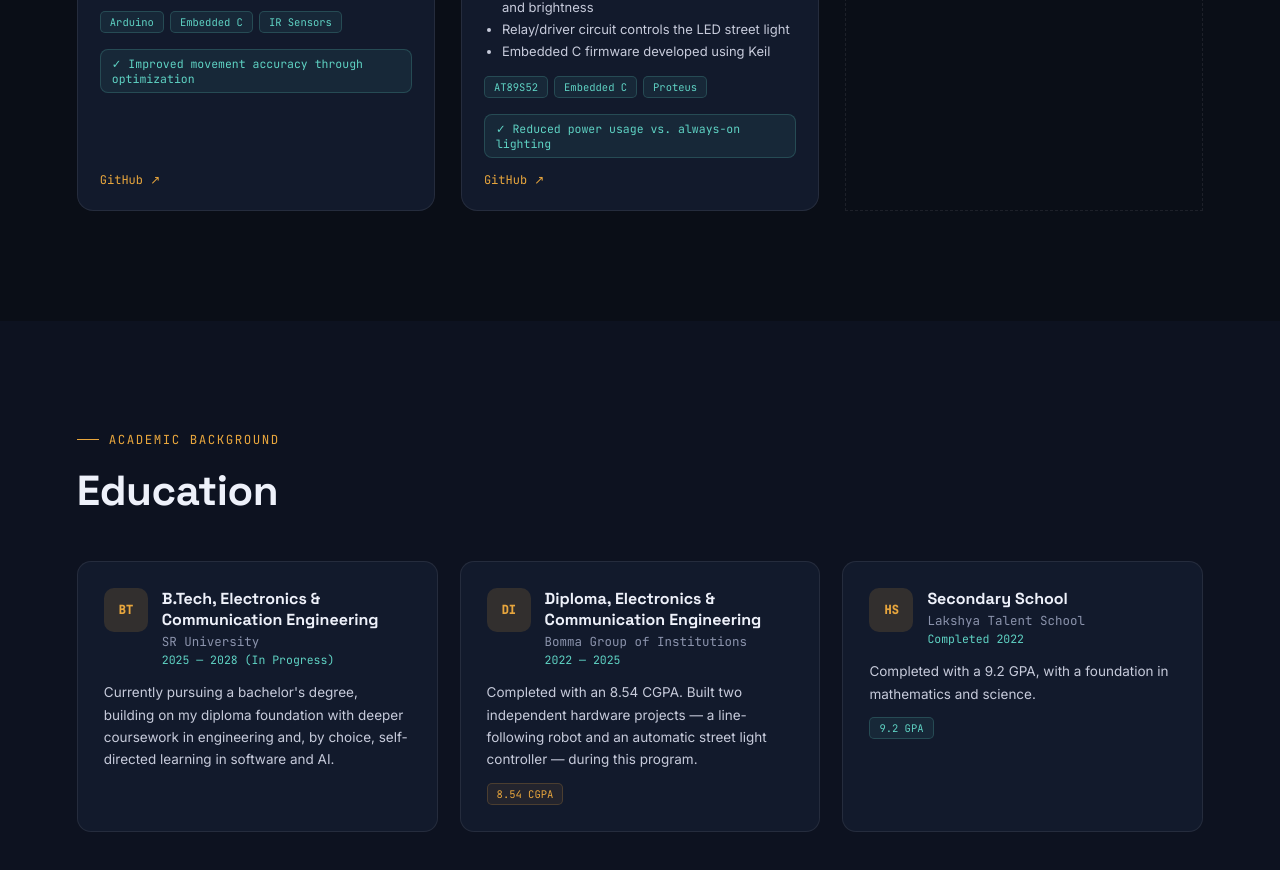
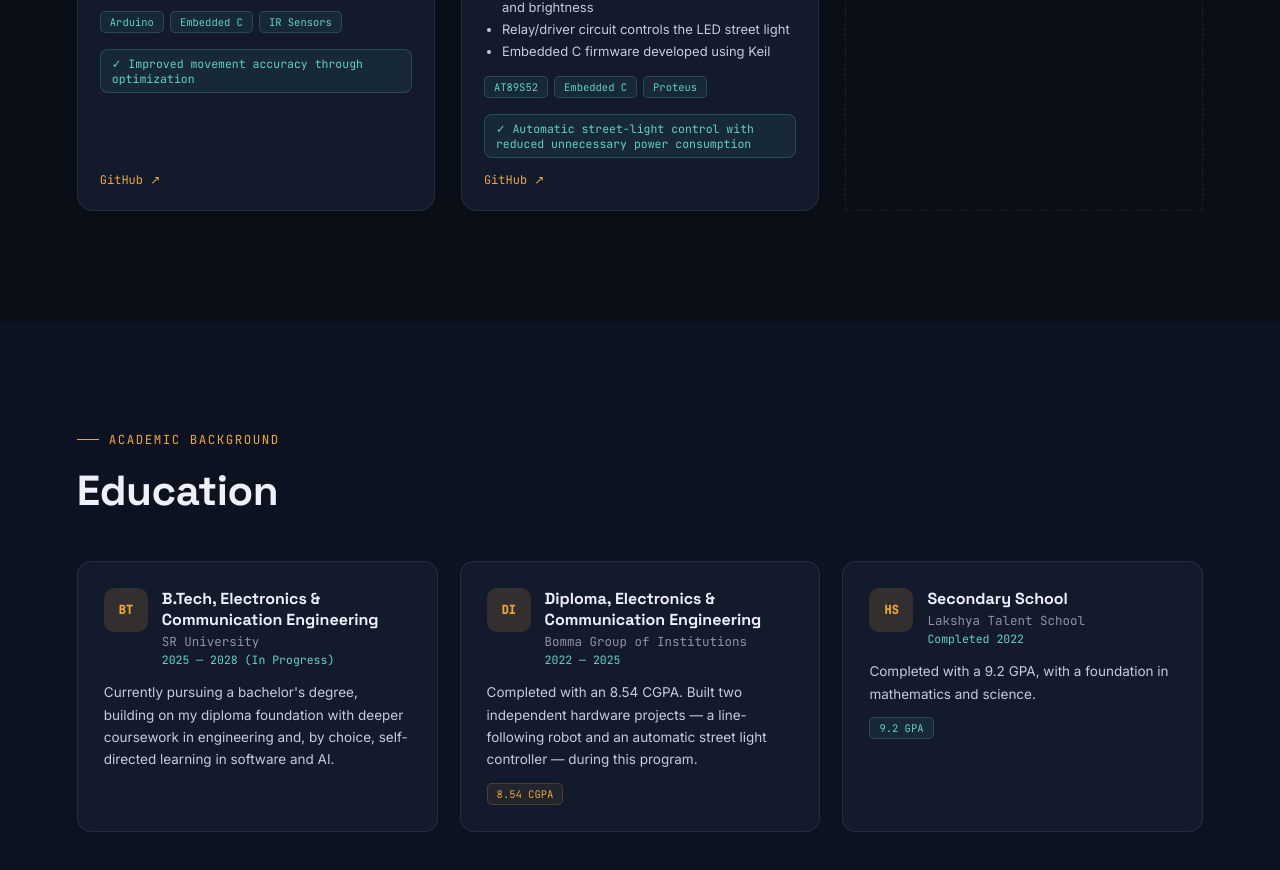
Before and after one commit to narasimhaislavath09/portfolio, a plain HTML site: page index.html in a window 1280 px wide. Shown: the part 4017-4887 px from the top of the page. Drawn offline with Linux system fonts and the light colour scheme.

Commit message:
Update index.html

```diff
--- a/index.html
+++ b/index.html
@@ -196,7 +196,7 @@ portfolio, and tell me its ATS value."</pre></div>
             <li>Embedded C firmware developed using Keil</li>
           </ul>
           <div class="tags"><span class="tag">AT89S52</span><span class="tag">Embedded C</span><span class="tag">Proteus</span></div>
-          <div class="result-badge">✓ Reduced power usage vs. always-on lighting</div>
+          <div class="result-badge">✓ Automatic street-light control with reduced unnecessary power consumption</div>
           <div class="project-links"><a href="https://github.com/narasimhaislavath09/B2-Sensor-Based-Street-Light.git">GitHub ↗</a></div>
         </div>
       </div>
```
